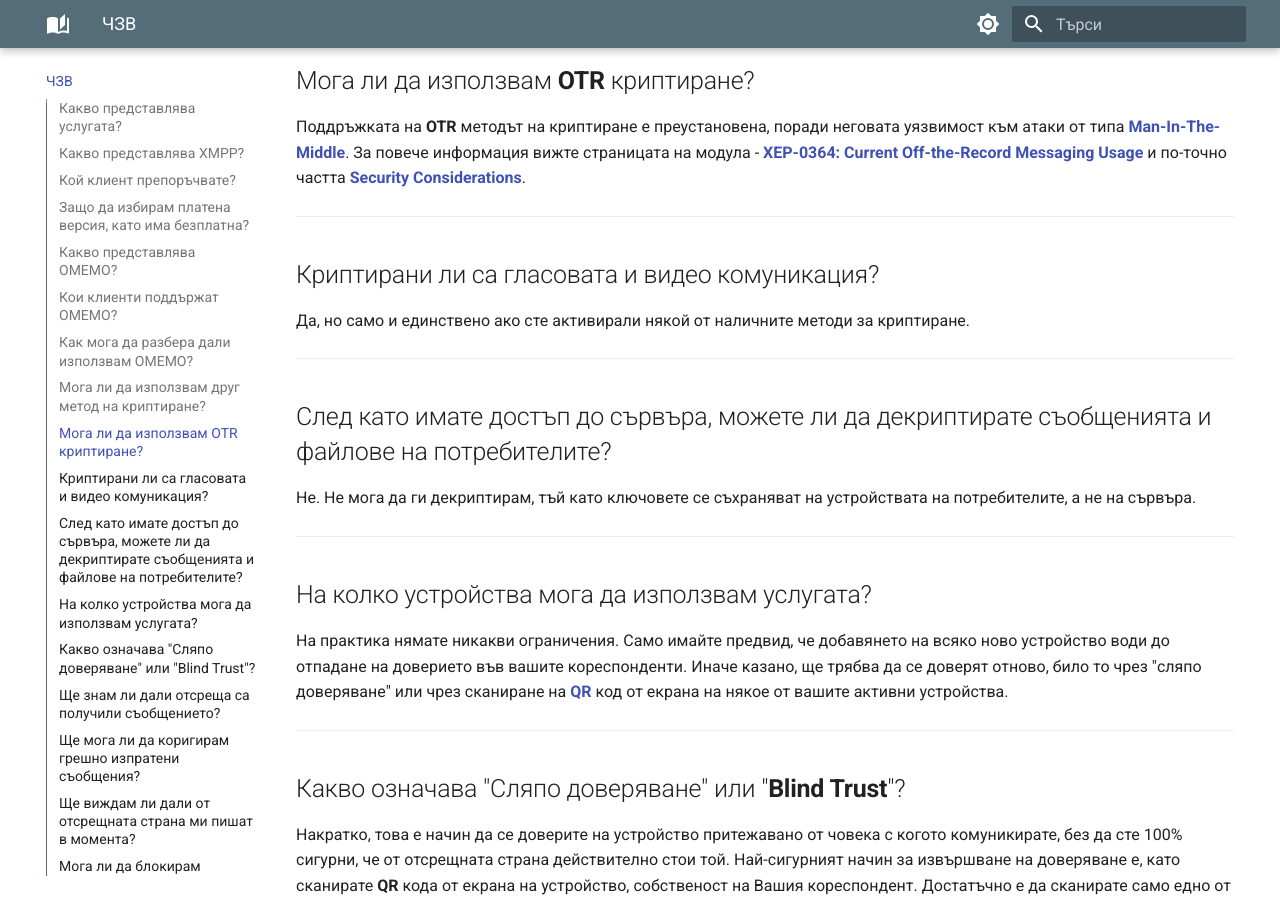
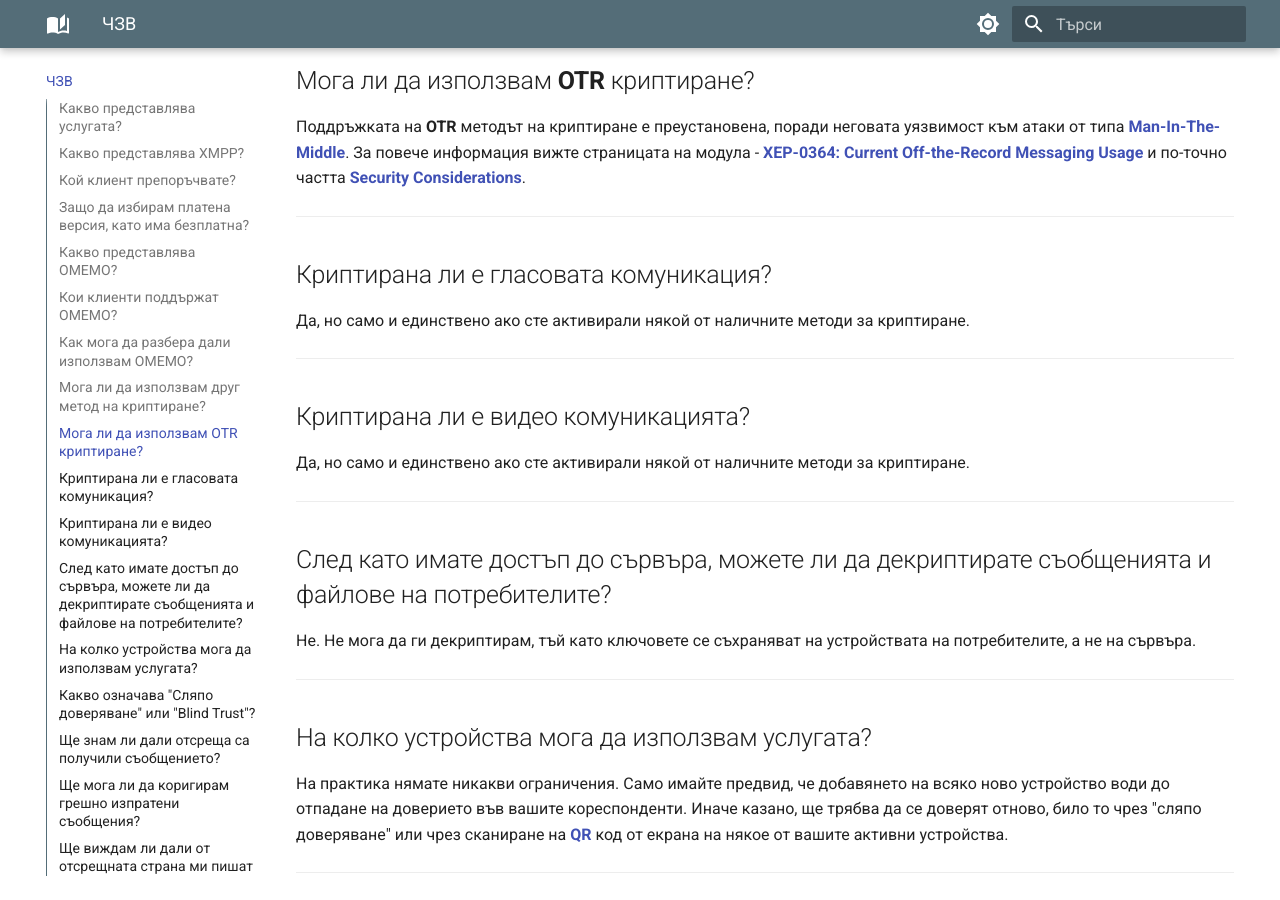
Before and after one commit to MrEddX/docs.chatrix.one, an MkDocs documentation site: the page built from docs/често-задавани-въпроси.md, in a window 1280 px wide and 900 px high, scrolled down 3328 px. Built offline with MkDocs 1.6.1 and Material for MkDocs 9.7.7, drawn with Linux system fonts in a browser that asks for light colours.

Commit message:
Mod: FAQ

```diff
--- a/docs/често-задавани-въпроси.md
+++ b/docs/често-задавани-въпроси.md
@@ -88,7 +88,13 @@
 
 * * *
 
-## Криптирани ли са гласовата и видео комуникация?
+## Криптирана ли е гласовата комуникация?
+
+Да, но само и единствено ако сте активирали някой от наличните методи за криптиране.
+
+* * *
+
+## Криптирана ли е видео комуникацията?
 
 Да, но само и единствено ако сте активирали някой от наличните методи за криптиране.
 
```
